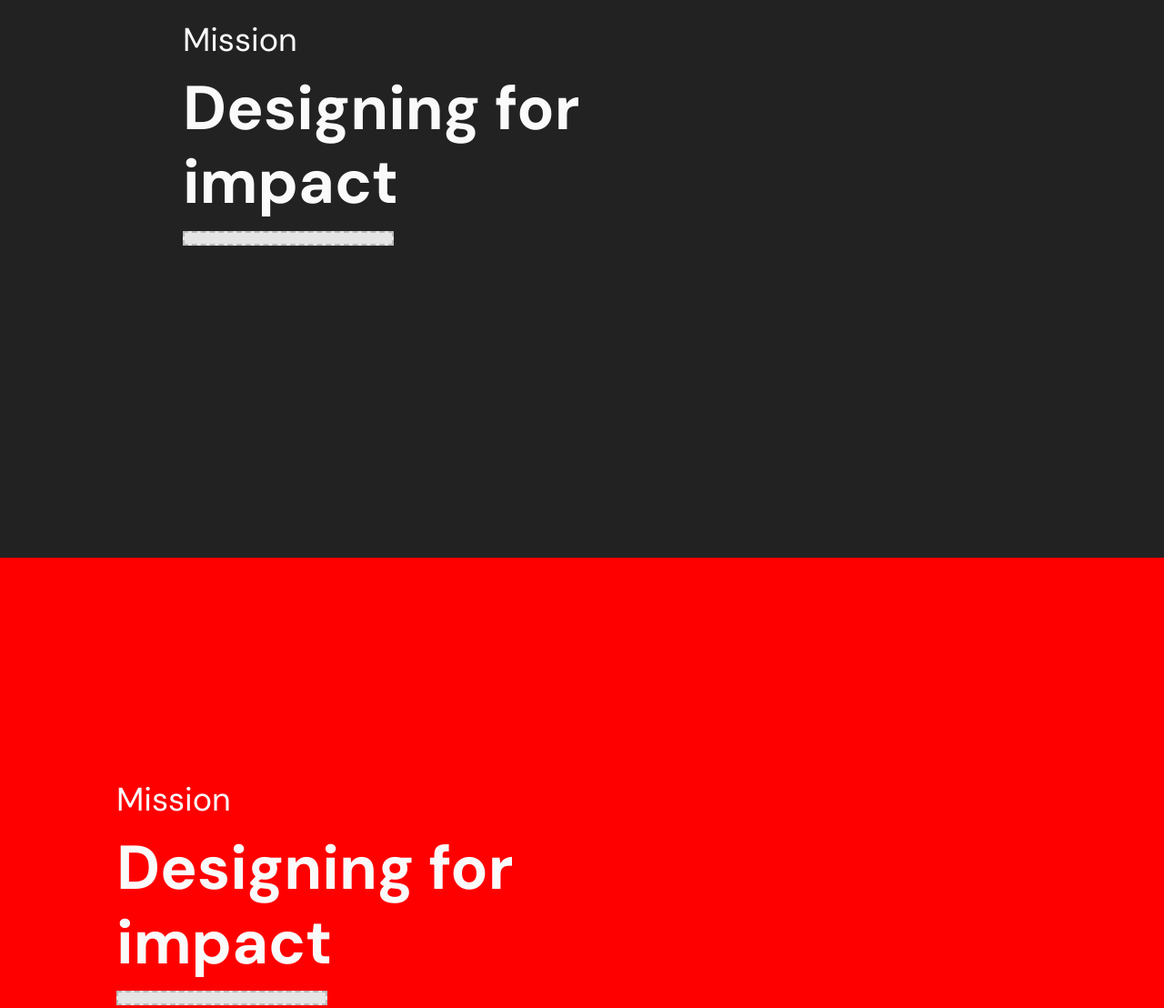
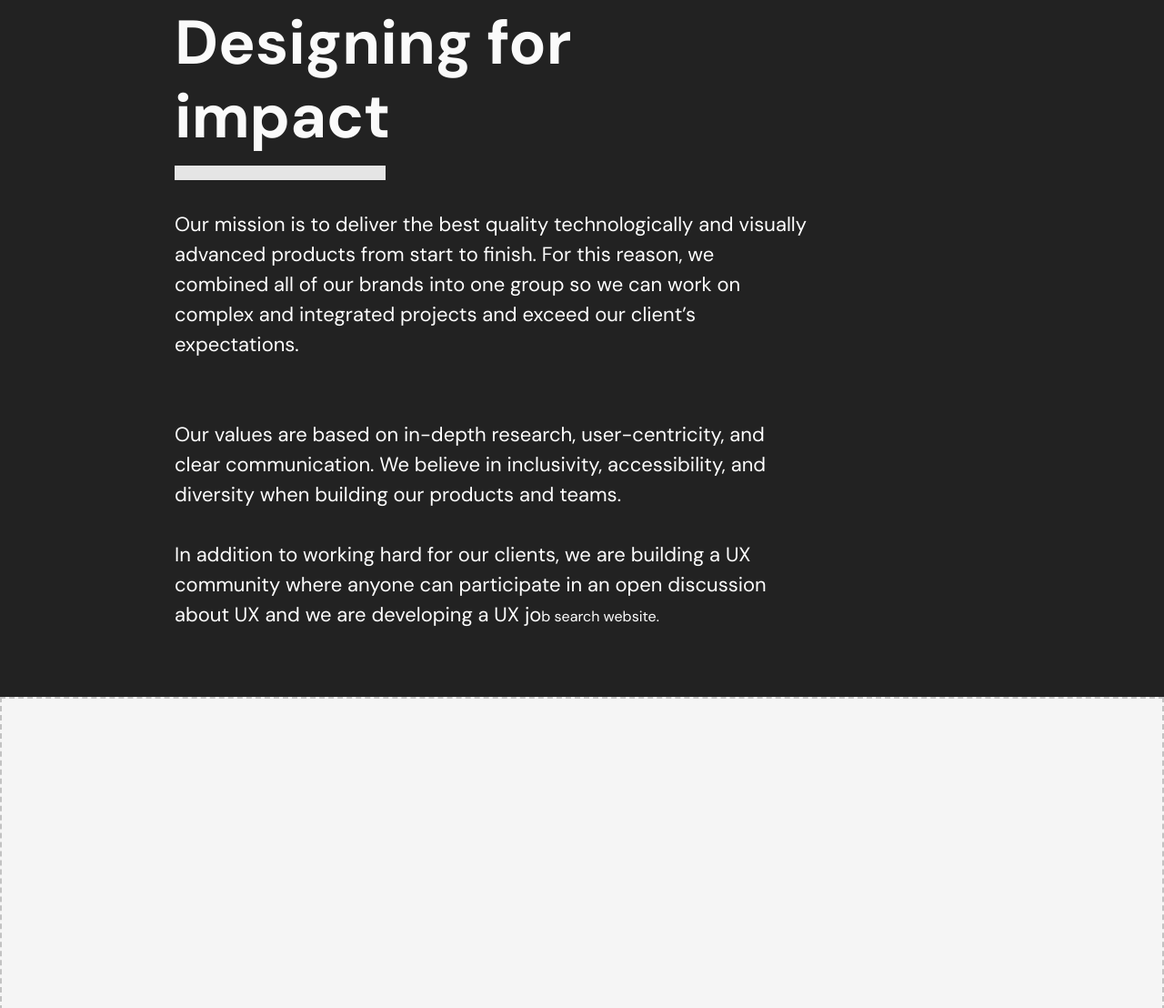
Before and after one commit to AniaPas/Iseno-Recreation-React, a React app: page / in a window 1280 px wide. Shown: the part 1140-2248 px from the top of the page at 91% size. Built offline with nearby package versions, Linux system fonts and the light colour scheme.

Commit message:
Commit from TeleportHQ

```diff
--- /dev/null
+++ b/src/components/animated-block-dark.css
@@ -0,0 +1,13 @@
+.animated-block-dark-animated-block-black {
+  flex: 0 0 auto;
+  width: 172px;
+  height: 16px;
+  display: flex;
+  position: relative;
+  margin-top: 24px;
+  align-items: flex-start;
+  background-color: var(--dl-color-primary-background2);
+}
+.animated-block-dark-root-class-name {
+  margin-top: 0px;
+}
--- /dev/null
+++ b/src/components/animated-block-dark.js
@@ -0,0 +1,23 @@
+import React from 'react'
+
+import PropTypes from 'prop-types'
+
+import './animated-block-dark.css'
+
+const AnimatedBlockDark = (props) => {
+  return (
+    <div
+      className={`animated-block-dark-animated-block-black ${props.rootClassName} `}
+    ></div>
+  )
+}
+
+AnimatedBlockDark.defaultProps = {
+  rootClassName: '',
+}
+
+AnimatedBlockDark.propTypes = {
+  rootClassName: PropTypes.string,
+}
+
+export default AnimatedBlockDark
--- /dev/null
+++ b/src/components/background-pattern.css
@@ -0,0 +1,39 @@
+.background-pattern-container {
+  width: 20%;
+  height: 100%;
+  display: flex;
+  position: relative;
+  align-items: flex-start;
+  border-color: #e3e0e0;
+  border-width: 3px;
+  flex-direction: column;
+  border-top-width: 0px;
+  border-left-width: 0px;
+  border-bottom-width: 0px;
+}
+.background-pattern-root-class-name {
+  width: 7%;
+  height: 100%;
+  background-color: var(--dl-color-primary-backround1);
+}
+.background-pattern-root-class-name1 {
+  width: 18%;
+  background-color: var(--dl-color-primary-backround1);
+}
+.background-pattern-root-class-name2 {
+  width: 23%;
+  background-color: var(--dl-color-primary-backround1);
+}
+.background-pattern-root-class-name3 {
+  width: 23%;
+  background-color: var(--dl-color-primary-backround1);
+}
+.background-pattern-root-class-name4 {
+  width: 7%;
+  height: 100%;
+  background-color: var(--dl-color-primary-backround1);
+}
+.background-pattern-root-class-name5 {
+  width: 23%;
+  background-color: var(--dl-color-primary-backround1);
+}
--- /dev/null
+++ b/src/components/background-pattern.js
@@ -0,0 +1,23 @@
+import React from 'react'
+
+import PropTypes from 'prop-types'
+
+import './background-pattern.css'
+
+const BackgroundPattern = (props) => {
+  return (
+    <div
+      className={`background-pattern-container ${props.rootClassName} `}
+    ></div>
+  )
+}
+
+BackgroundPattern.defaultProps = {
+  rootClassName: '',
+}
+
+BackgroundPattern.propTypes = {
+  rootClassName: PropTypes.string,
+}
+
+export default BackgroundPattern
--- a/src/style.css
+++ b/src/style.css
@@ -26,10 +26,15 @@
   --dl-space-space-fourunits: 64px;
   --dl-space-space-threeunits: 48px;
   --dl-color-gray-text-primary: #1a1b1fff;
+  --dl-space-space-padding-9vh: 9vh;
   --dl-color-primary-backround1: #f5f5f5ff;
+  --dl-space-space-padding-32px: 32px;
+  --dl-space-space-padding-9pro: 9%;
   --dl-color-gray-text-secondary: #fafafaff;
   --dl-color-primary-background2: #222222ff;
+  --dl-space-space-padding-15pro: 15%;
   --dl-space-space-oneandhalfunits: 24px;
+  --dl-color-gray-background-border: #e3e0e0ff;
 }
 .button {
   color: var(--dl-color-gray-text-primary);
--- a/src/views/iseno-home.css
+++ b/src/views/iseno-home.css
@@ -8,6 +8,17 @@
   flex-direction: column;
   justify-content: center;
 }
+.iseno-home-background-grid-wrapper {
+  width: 100%;
+  height: 100%;
+  display: flex;
+  z-index: 100;
+  grid-gap: 3px;
+  position: absolute;
+  justify-content: center;
+  background-color: var(--dl-color-primary-backround1);
+  grid-template-columns: 1fr 3fr 3fr;
+}
 .iseno-home-header {
   top: 0px;
   left: 0px;
@@ -16,15 +27,19 @@
   height: auto;
   margin: auto;
   display: flex;
+  z-index: 300;
   position: absolute;
   align-self: stretch;
   align-items: center;
   padding-top: 30px;
+  border-color: #e3e0e0;
+  border-width: 3px;
   padding-left: 50px;
   padding-right: 50px;
   flex-direction: column;
   padding-bottom: 30px;
   justify-content: flex-start;
+  background-color: var(--dl-color-primary-backround1);
 }
 .iseno-home-menu-wrapper {
   flex: 0 0 auto;
@@ -96,16 +111,18 @@
   width: 100%;
   height: auto;
   display: flex;
+  z-index: 100;
+  position: static;
   align-self: center;
   margin-top: 116px;
   max-height: none;
   min-height: auto;
-  object-fit: fill;
   align-items: stretch;
-  padding-top: 152px;
+  padding-top: 15vh;
   padding-left: 9%;
   padding-right: 9%;
   flex-direction: column;
+  padding-bottom: 9vh;
   justify-content: space-around;
 }
 .iseno-home-hero-sectionheading {
@@ -133,25 +150,27 @@
 .iseno-home-read-more-button-wrapper {
   flex: 0 0 auto;
   width: 100%;
-  height: 212px;
+  height: auto;
   display: flex;
-  align-items: flex-start;
-  padding-bottom: 80px;
-  justify-content: flex-end;
+  margin-top: var(--dl-space-space-twounits);
+  align-items: stretch;
+  padding-bottom: 0px;
+  justify-content: space-between;
 }
 .iseno-home-read-more-button-wrapperbox {
   flex: 0 0 auto;
   width: 156px;
   height: 156px;
   display: flex;
-  margin-top: -24px;
+  margin-top: 0px;
   margin-right: 80px;
   border-radius: var(--dl-radius-radius-round);
-  flex-direction: column;
+  flex-direction: row;
   justify-content: flex-start;
   background-color: var(--dl-color-primary-background2);
 }
 .iseno-home-read-more-button-wrappericon {
+  flex: 1;
   width: 156px;
   height: 156px;
   margin-top: 0px;
@@ -167,17 +186,16 @@
 .iseno-home-mission-section {
   flex: 0 0 auto;
   width: 100%;
-  height: 724px;
+  height: auto;
   display: flex;
-  margin-top: 0px;
+  z-index: 150;
   align-items: flex-start;
   font-weight: 700;
-  padding-top: 120px;
-  padding-left: 200.950px;
-  margin-bottom: 0px;
-  padding-right: 75.350px;
+  padding-top: 9vh;
+  padding-left: 15%;
+  padding-right: 15%;
   flex-direction: column;
-  padding-bottom: 120px;
+  padding-bottom: 9vh;
   background-color: var(--dl-color-primary-background2);
 }
 .iseno-home-mission-section-heading {
@@ -186,19 +204,65 @@
   margin-top: 10px;
   margin-bottom: 10px;
 }
-.iseno-home-container1 {
+.iseno-home-animated-block-light {
   flex: 0 0 auto;
   width: 232px;
-  border: 2px dashed rgba(120, 120, 120, 0.4);
   height: 16px;
   display: flex;
   margin-top: 12px;
   align-items: flex-start;
   background-color: #e5e5e5;
 }
+.iseno-home-text08 {
+  max-width: 700px;
+  padding-top: var(--dl-space-space-padding-32px);
+}
+.iseno-home-text09 {
+  color: var(--dl-color-gray-white);
+  font-size: 22px;
+  font-family: "DM Sans";
+}
+.iseno-home-text10 {
+  color: var(--dl-color-gray-white);
+  font-size: 22px;
+  font-family: "DM Sans";
+}
+.iseno-home-text11 {
+  font-size: 22px;
+  font-family: "DM Sans";
+}
+.iseno-home-text12 {
+  color: var(--dl-color-gray-white);
+  font-size: 22px;
+  font-family: "DM Sans";
+}
+.iseno-home-text13 {
+  color: var(--dl-color-gray-white);
+  font-size: 22px;
+  font-family: "DM Sans";
+}
+.iseno-home-text14 {
+  font-size: 22px;
+}
+.iseno-home-text15 {
+  color: var(--dl-color-gray-white);
+  font-size: 22px;
+  font-family: "DM Sans";
+}
+.iseno-home-text16 {
+  color: var(--dl-color-gray-white);
+  font-size: 22px;
+  font-family: "DM Sans";
+}
+.iseno-home-text17 {
+  color: var(--dl-color-gray-white);
+  font-size: 16px;
+  font-family: "DM Sans";
+}
 .iseno-home-mission-section1 {
   flex: 0 0 auto;
   width: 100%;
+  border: 2px dashed rgba(120, 120, 120, 0.4);
   height: 724px;
   display: flex;
   position: relative;
@@ -208,31 +272,7 @@
   flex-direction: column;
   padding-bottom: 120px;
   justify-content: center;
-  background-color: #ff0000;
-}
-.iseno-home-container2 {
-  flex: 0 0 auto;
-  width: 80%;
-  height: auto;
-  display: flex;
-  align-items: flex-start;
-  flex-direction: column;
-}
-.iseno-home-mission-section-heading1 {
-  color: var(--dl-color-gray-text-secondary);
-  height: fit-content;
-  margin-top: 10px;
-  margin-bottom: 10px;
-}
-.iseno-home-container3 {
-  flex: 0 0 auto;
-  width: 232px;
-  border: 2px dashed rgba(120, 120, 120, 0.4);
-  height: 16px;
-  display: flex;
-  margin-top: 12px;
-  align-items: flex-start;
-  background-color: #e5e5e5;
+  background-color: var(--dl-color-primary-backround1);
 }
 @media(max-width: 991px) {
   .iseno-home-header {
@@ -247,12 +287,11 @@
     justify-content: center;
   }
   .iseno-home-hero-section {
-    top: 0px;
-    right: -315px;
     width: 100%;
     max-width: 100%;
+    align-self: flex-start;
     margin-top: 116px;
     margin-left: 0px;
-    margin-right: 340px;
+    margin-right: 0px;
   }
 }
--- a/src/views/iseno-home.js
+++ b/src/views/iseno-home.js
@@ -2,8 +2,9 @@ import React from 'react'
 
 import { Helmet } from 'react-helmet'
 
+import BackgroundPattern from '../components/background-pattern'
 import NavElement from '../components/nav-element'
-import AnimatedBlockBlack from '../components/animated-block-black'
+import AnimatedBlockDark from '../components/animated-block-dark'
 import SectionSubheading from '../components/section-subheading'
 import './iseno-home.css'
 
@@ -14,6 +15,14 @@ const IsenoHome = (props) => {
         <title>Iseno Recreation</title>
         <meta property="og:title" content="Iseno Recreation" />
       </Helmet>
+      <div className="iseno-home-background-grid-wrapper">
+        <BackgroundPattern rootClassName="background-pattern-root-class-name"></BackgroundPattern>
+        <BackgroundPattern rootClassName="background-pattern-root-class-name1"></BackgroundPattern>
+        <BackgroundPattern rootClassName="background-pattern-root-class-name5"></BackgroundPattern>
+        <BackgroundPattern rootClassName="background-pattern-root-class-name3"></BackgroundPattern>
+        <BackgroundPattern rootClassName="background-pattern-root-class-name2"></BackgroundPattern>
+        <BackgroundPattern rootClassName="background-pattern-root-class-name4"></BackgroundPattern>
+      </div>
       <div className="iseno-home-header">
         <div className="iseno-home-menu-wrapper">
           <img
@@ -88,8 +97,8 @@ const IsenoHome = (props) => {
           <br></br>
           <span>100+ happy customers around the world</span>
         </p>
-        <AnimatedBlockBlack></AnimatedBlockBlack>
         <div className="iseno-home-read-more-button-wrapper">
+          <AnimatedBlockDark rootClassName="animated-block-dark-root-class-name"></AnimatedBlockDark>
           <div className="iseno-home-read-more-button-wrapperbox">
             <img
               alt="arrow-down"
@@ -106,18 +115,33 @@ const IsenoHome = (props) => {
           <br></br>
         </h2>
         <SectionSubheading></SectionSubheading>
-        <div className="iseno-home-container1"></div>
+        <div className="iseno-home-animated-block-light"></div>
+        <p className="iseno-home-text08 Content">
+          <span className="iseno-home-text09">
+            Our mission is to deliver the best quality technologically and
+            visually advanced products from start to finish. For this reason, we
+            combined all of our brands into one group so we can work on complex
+            and integrated projects and exceed our client’s expectations.
+          </span>
+          <br className="iseno-home-text10"></br>
+          <br className="iseno-home-text11"></br>
+          <br className="iseno-home-text12"></br>
+          <span className="iseno-home-text13">
+            Our values are based on in-depth research, user-centricity, and
+            clear communication. We believe in inclusivity, accessibility, and
+            diversity when building our products and teams.
+          </span>
+          <br className="iseno-home-text14"></br>
+          <br className="iseno-home-text15"></br>
+          <span className="iseno-home-text16">
+            In addition to working hard for our clients, we are building a UX
+            community where anyone can participate in an open discussion about
+            UX and we are developing a UX jo
+          </span>
+          <span className="iseno-home-text17">b search website.</span>
+        </p>
       </section>
-      <section className="iseno-home-mission-section1">
-        <div className="iseno-home-container2">
-          <h2 className="iseno-home-mission-section-heading1">
-            <span className="Heading2">Mission</span>
-            <br></br>
-          </h2>
-          <SectionSubheading></SectionSubheading>
-          <div className="iseno-home-container3"></div>
-        </div>
-      </section>
+      <section className="iseno-home-mission-section1"></section>
     </div>
   )
 }
```
